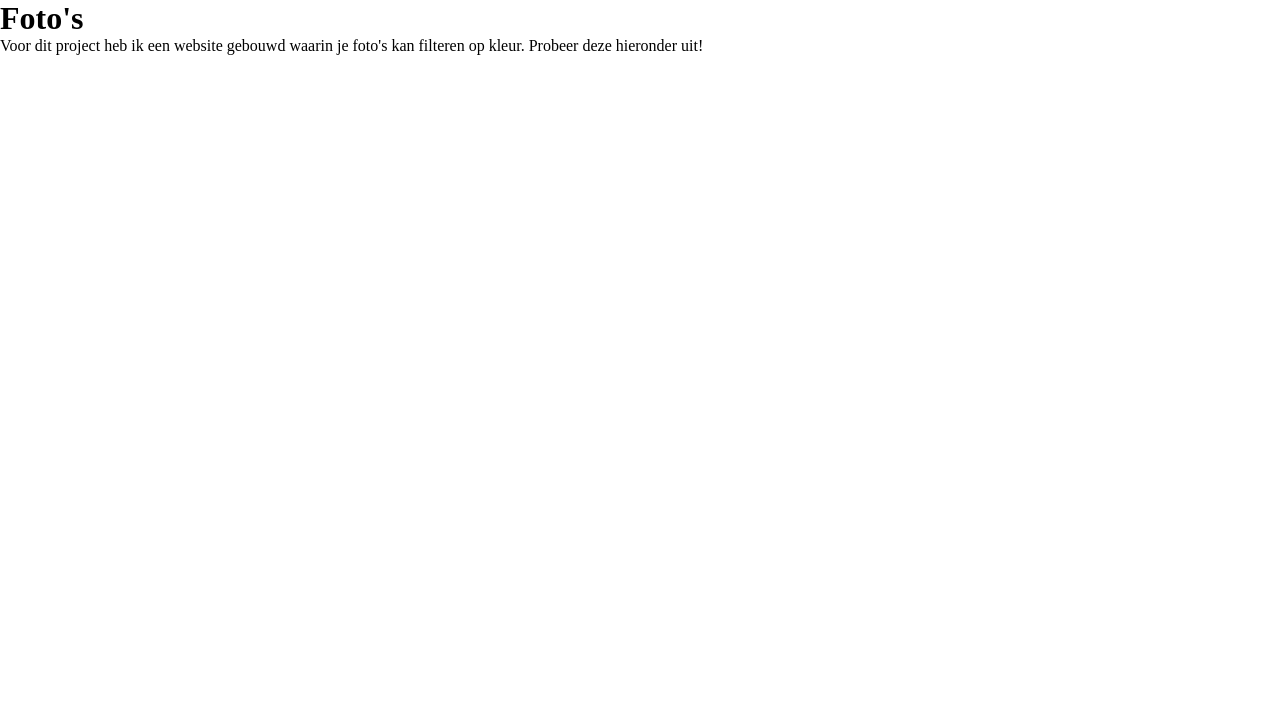
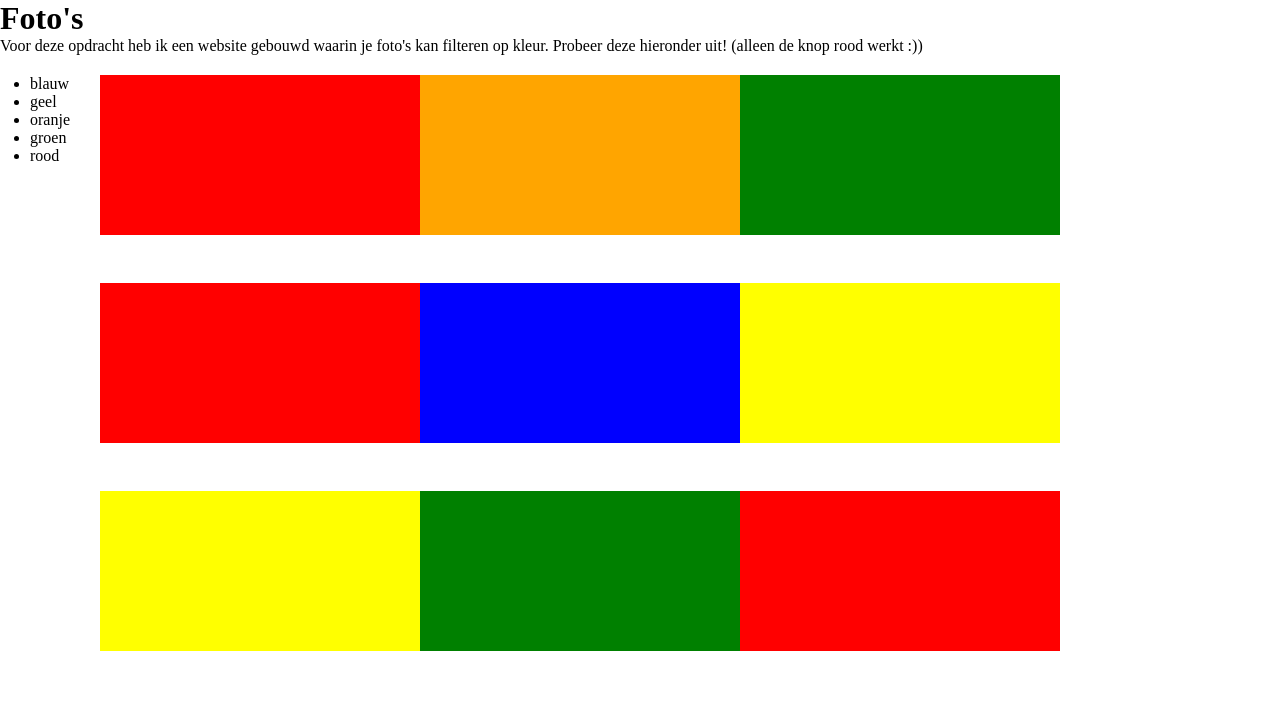
Before and after one commit to mggchn/frontend_for_designers1920, a plain HTML site: page assignments_lessons/opdracht1/index.html in a window 1280 px wide. Drawn offline with Linux system fonts and the light colour scheme.

Commit message:
bijna final

```diff
--- a/assignments_lessons/opdracht1/index.html
+++ b/assignments_lessons/opdracht1/index.html
@@ -8,8 +8,35 @@
 </head>
 <body>
     <h1>Foto's</h1>
-    <p>Voor dit project heb ik een website gebouwd waarin je foto's kan filteren op kleur. Probeer deze hieronder uit!</p>
-
+    <p>Voor deze opdracht heb ik een website gebouwd waarin je foto's kan filteren op kleur. Probeer deze hieronder uit! (alleen de knop rood werkt :))</p>
+    <div class="wrapper">
+        <div class="container">
+            <div class="side-nav">
+                <ul>
+                    <li id="blauw_filter">blauw</li>
+                    <li id="geel_filter">geel</li>
+                    <li id="oranje_filter">oranje</li>
+                    <li id="groen_filter">groen</li>
+                    <li id="rood_filter">rood</li>
+                </ul>
+            </div>
+        </div>
+        <div class="container">
+            <div class="foto rood"></div>
+            <div class="foto rood"></div>
+            <div class="foto geel"></div>
+        </div>
+        <div class="container">
+            <div class="foto oranje"></div>
+            <div class="foto blauw"></div>
+            <div class="foto groen"></div>
+        </div>
+        <div class="container">
+            <div class="foto groen"></div>
+            <div class="foto geel"></div>
+            <div class="foto rood"></div>
+        </div>
+    <div>
     <script src="js/script.js"></script>
 </body>
 </html>
--- a/assignments_lessons/opdracht1/js/script.js
+++ b/assignments_lessons/opdracht1/js/script.js
@@ -0,0 +1,26 @@
+const foto = document.querySelectorAll(".foto");
+const rood_filter = document.getElementById("rood_filter");
+const rood = document.querySelectorAll(".rood");
+
+rood_status = false;
+rood_filter.onclick = function() {
+    if (rood_status == false) {
+        let i = 0;
+        for (i; i < foto.length; i++) {
+            if (foto[i].classList.contains("rood") == true) {
+                foto[i].style.display = "block";
+            } else {
+                foto[i].style.display = "none";
+            }
+        }
+        rood_status = true;
+    } else {
+        let i = 0;
+        for (i; i < foto.length; i++) {
+            if (foto[i].classList.contains("rood") == false) {
+                foto[i].style.display = "block";
+            }
+        }
+        rood_status = false;
+    }
+}
--- a/assignments_lessons/opdracht1/styles/style.css
+++ b/assignments_lessons/opdracht1/styles/style.css
@@ -2,7 +2,43 @@
             ALGEMENE STIJLING DIE NIET AANGEPAST HOEFT TE WORDEN
 ******************************************************************************/
 * {
-    margin: 0rem;
-    padding: 0rem;
-    box-sizing: border-box;
-  }
+  margin: 0rem;
+  padding: 0rem;
+  box-sizing: border-box;
+}
+
+.wrapper {
+  display: flex;
+  margin-top: 20px;
+}
+
+.side-nav {
+  min-width: 100px;
+  padding-left: 30px;
+}
+
+.foto {
+  width: 20rem;
+  height: 10rem;
+  margin-bottom: 3rem;
+}
+
+.foto.rood {
+  background-color: red;
+}
+
+.foto.groen {
+  background-color: green;
+}
+
+.foto.blauw {
+  background-color: blue;
+}
+
+.foto.geel {
+  background-color: yellow;
+}
+
+.foto.oranje {
+  background-color: orange;
+}
```
Also changed, not shown: 1 other file.
